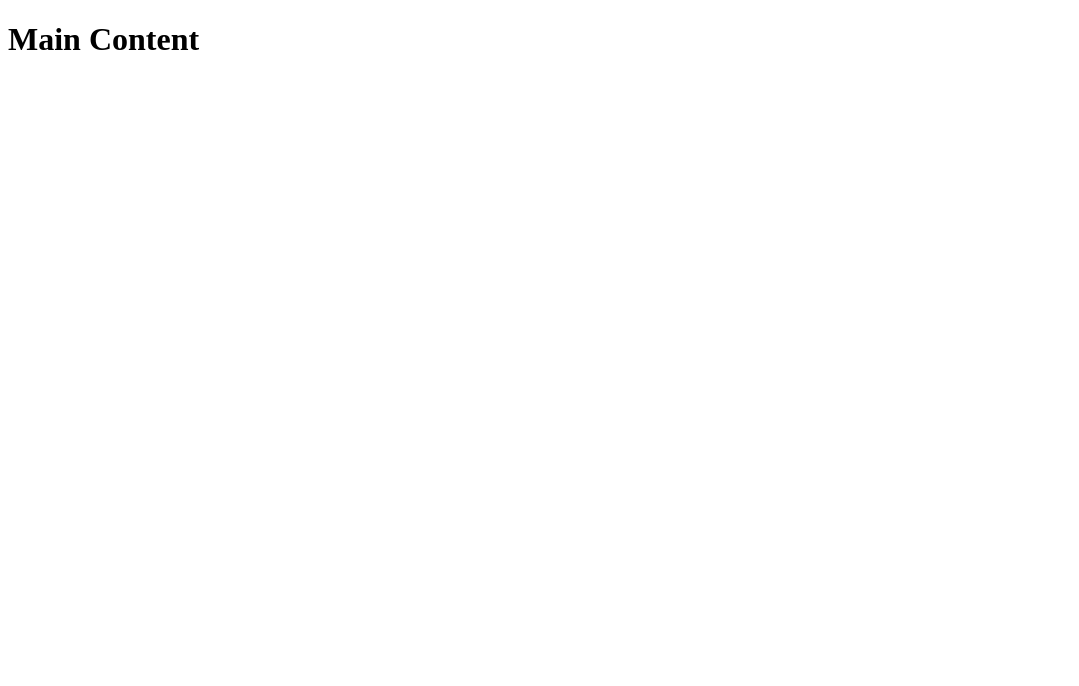
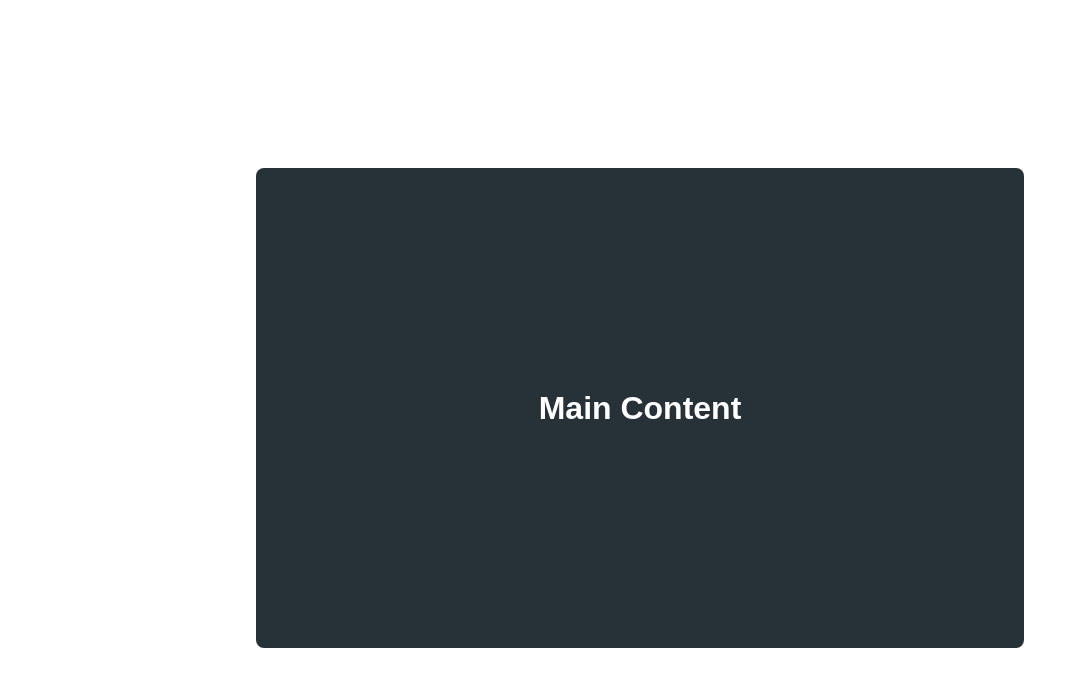
Before and after one commit to jmelo-435/React_Flask_MongoDb_Docker_Boilerplate, a React (Create React App) app in the folder react_app/: page / in a window 1280 px wide. Shown: the top 686 px of the page, without its empty margins (0-1079 px from the left). Built offline with nearby package versions, Linux system fonts and the light colour scheme.

Commit message:
Creates a CSS style template to the project

```diff
--- /dev/null
+++ b/react_app/src/css/MainContent.css
@@ -0,0 +1,25 @@
+body {
+    font-family: sans-serif;
+    display:flex;
+    height: 100vh;
+    flex-direction:column;
+    align-items: center;
+    justify-content: center;
+  }
+  .mainAppBody{
+    background-color: #263238;
+    width: 60vw;
+    height:60vh;
+    display:flex;
+    border-radius: 0.5rem;
+    flex-direction: row;
+    overflow-y: auto;
+    align-items: center;
+    justify-content: center;
+  }
+
+  .mainAppBody h1{
+    color: white;
+
+
+  }
--- a/react_app/src/view/MainContent.jsx
+++ b/react_app/src/view/MainContent.jsx
@@ -1,11 +1,11 @@
 import React from "react";
-import './MainContent.css'
+import '../css/MainContent.css'
 
 const MainContent =() =>{
 
 
   return(
-    <div className="main">
+    <div className="mainAppBody">
       <h1>Main Content</h1>
     </div>
         );
```
Also changed, not shown: react_app/src/view/MainContent.css (deleted).
